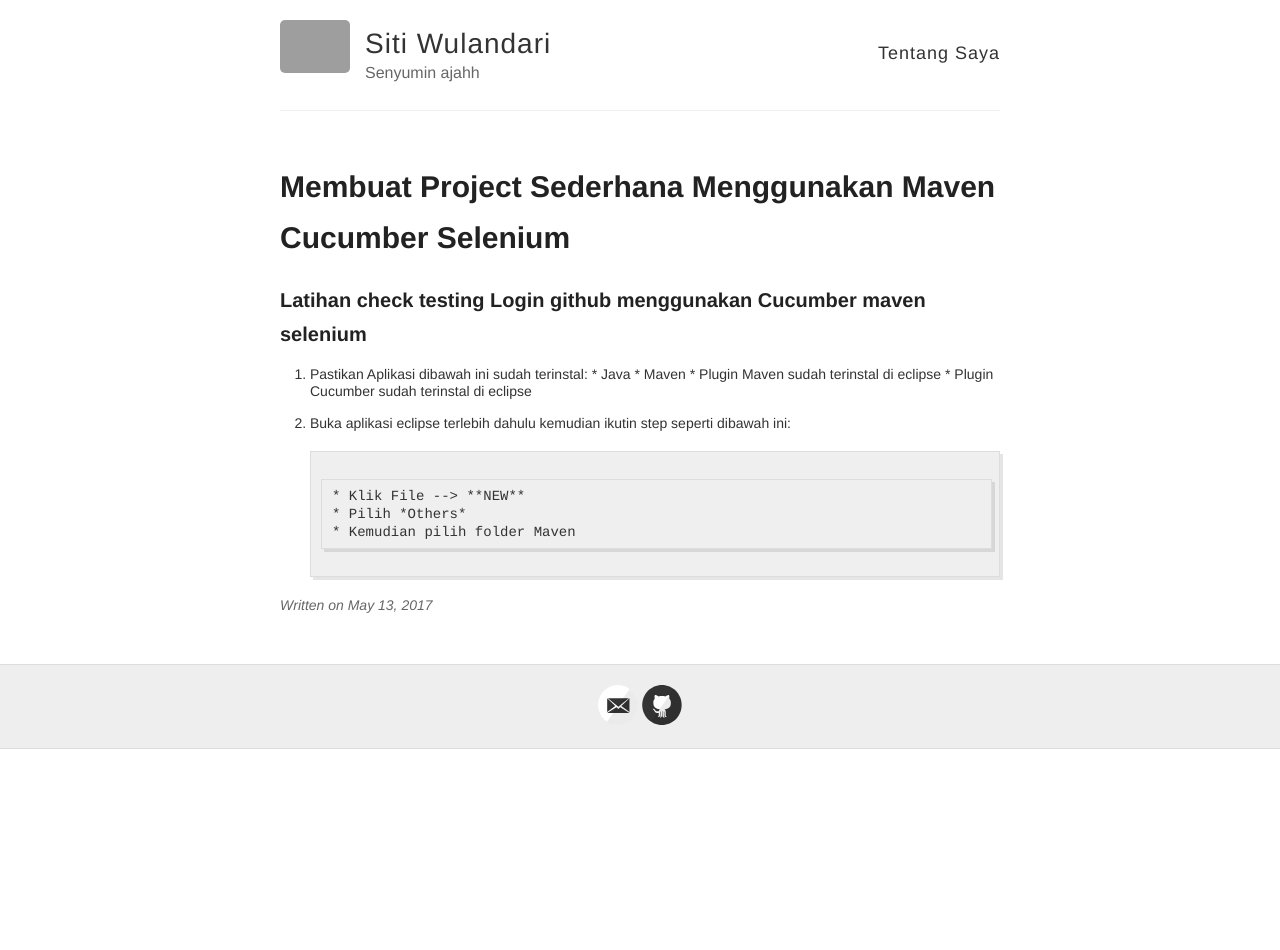
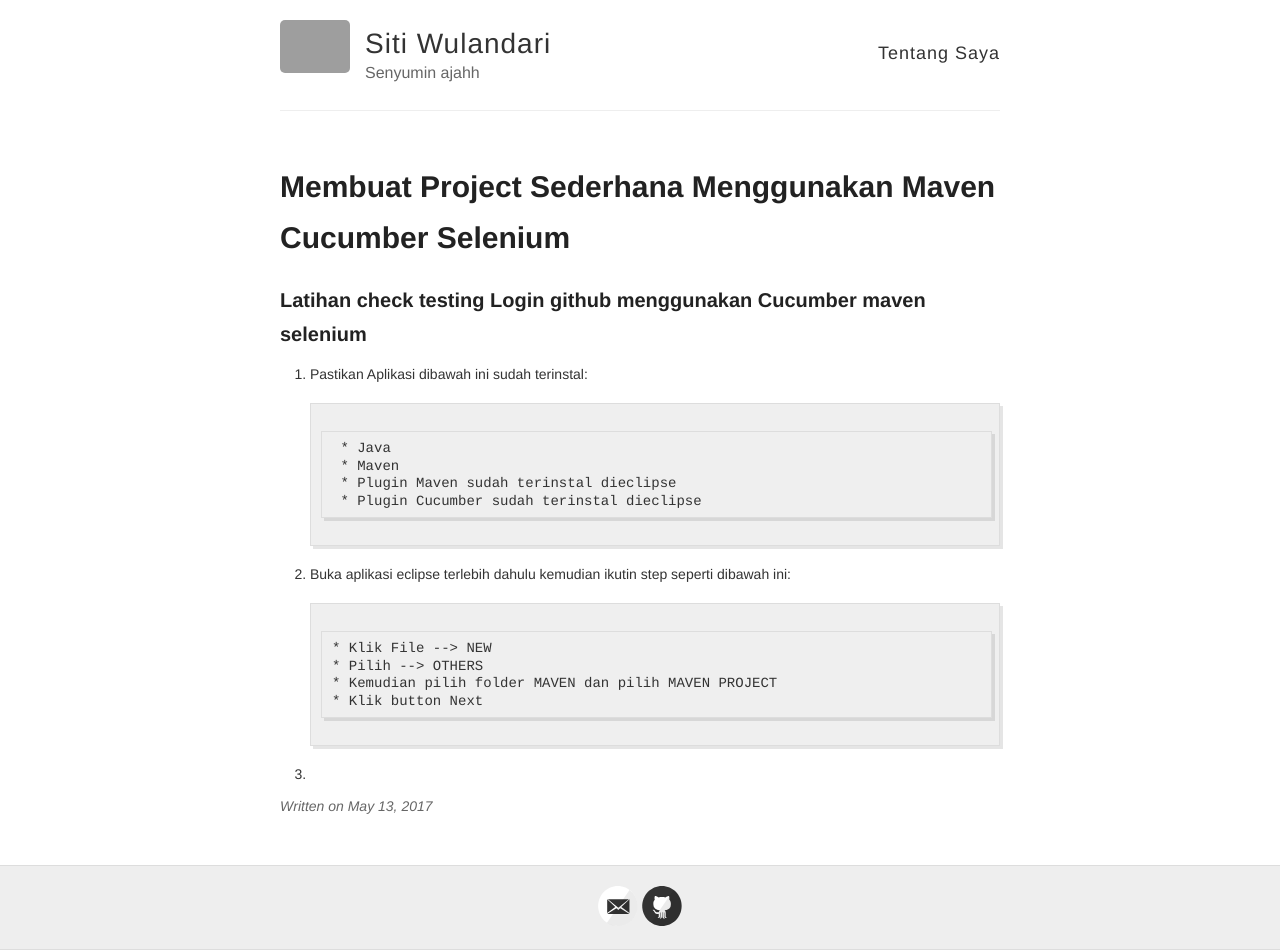
Before and after one commit to sitiwulandari/sitiwulandari.github.io, a Jekyll site: the page built from _posts/2017-05-13-Membuat-Project-Sederhana-Menggunakan-Maven-Cucumber-Selenium.md, in a window 1280 px wide. Built offline with Jekyll 4.4.1, drawn with Linux system fonts in a browser that asks for light colours; before the commit the page ends 900 px from its top, so only the background shows below that; grey boxes are pictures that could not be loaded.

Commit message:
Update 2017-05-13-Membuat-Project-Sederhana-Menggunakan-Maven-Cucumber-Selenium.md

```diff
--- a/_posts/2017-05-13-Membuat-Project-Sederhana-Menggunakan-Maven-Cucumber-Selenium.md
+++ b/_posts/2017-05-13-Membuat-Project-Sederhana-Menggunakan-Maven-Cucumber-Selenium.md
@@ -7,13 +7,16 @@ title: Membuat Project Sederhana Menggunakan Maven Cucumber Selenium
 ### Latihan check testing Login github menggunakan Cucumber maven selenium
 
 1. Pastikan Aplikasi dibawah ini sudah terinstal:
+
         * Java
         * Maven
-        * Plugin Maven sudah terinstal di eclipse
-        * Plugin Cucumber sudah terinstal di eclipse
+        * Plugin Maven sudah terinstal dieclipse
+        * Plugin Cucumber sudah terinstal dieclipse
 
 2. Buka aplikasi eclipse terlebih dahulu kemudian ikutin step seperti dibawah ini:
 
-       * Klik File --> **NEW**
-       * Pilih *Others*
-       * Kemudian pilih folder Maven
+       * Klik File --> NEW
+       * Pilih --> OTHERS
+       * Kemudian pilih folder MAVEN dan pilih MAVEN PROJECT
+       * Klik button Next
+3.
```
